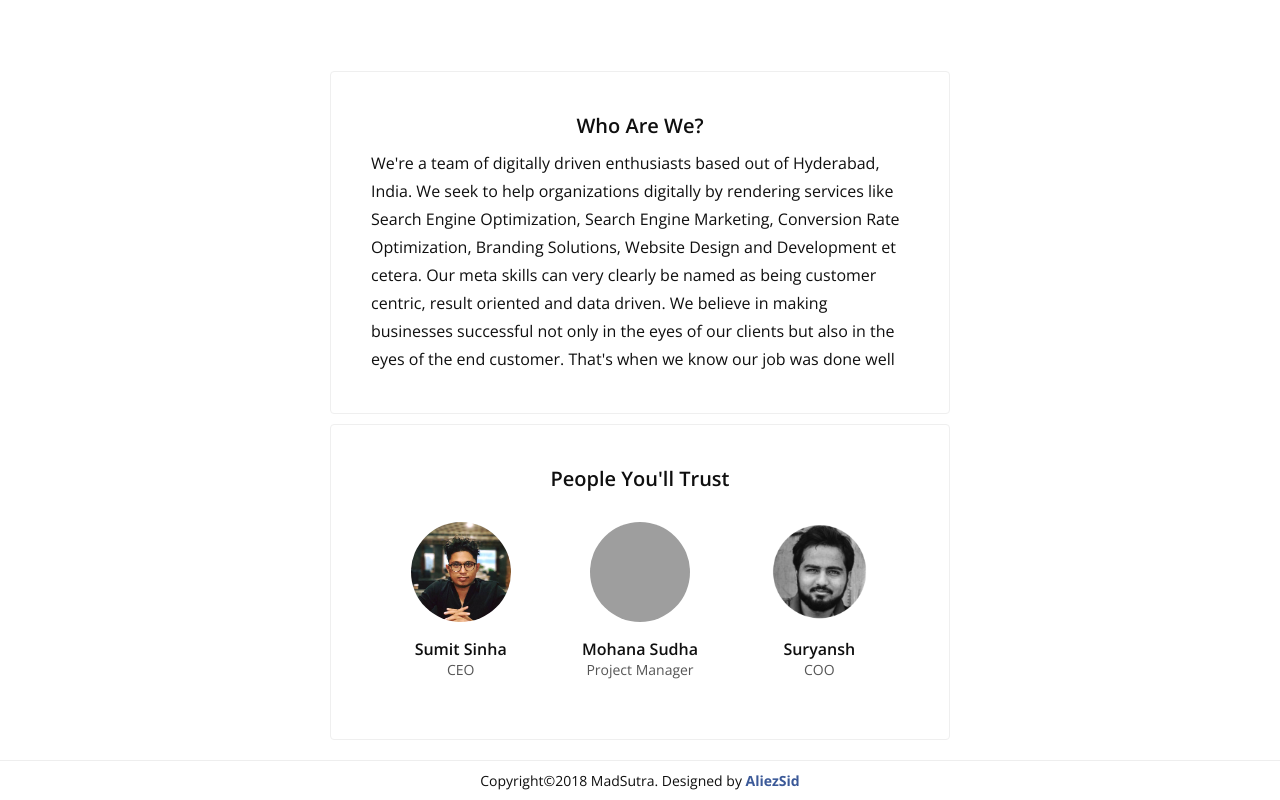
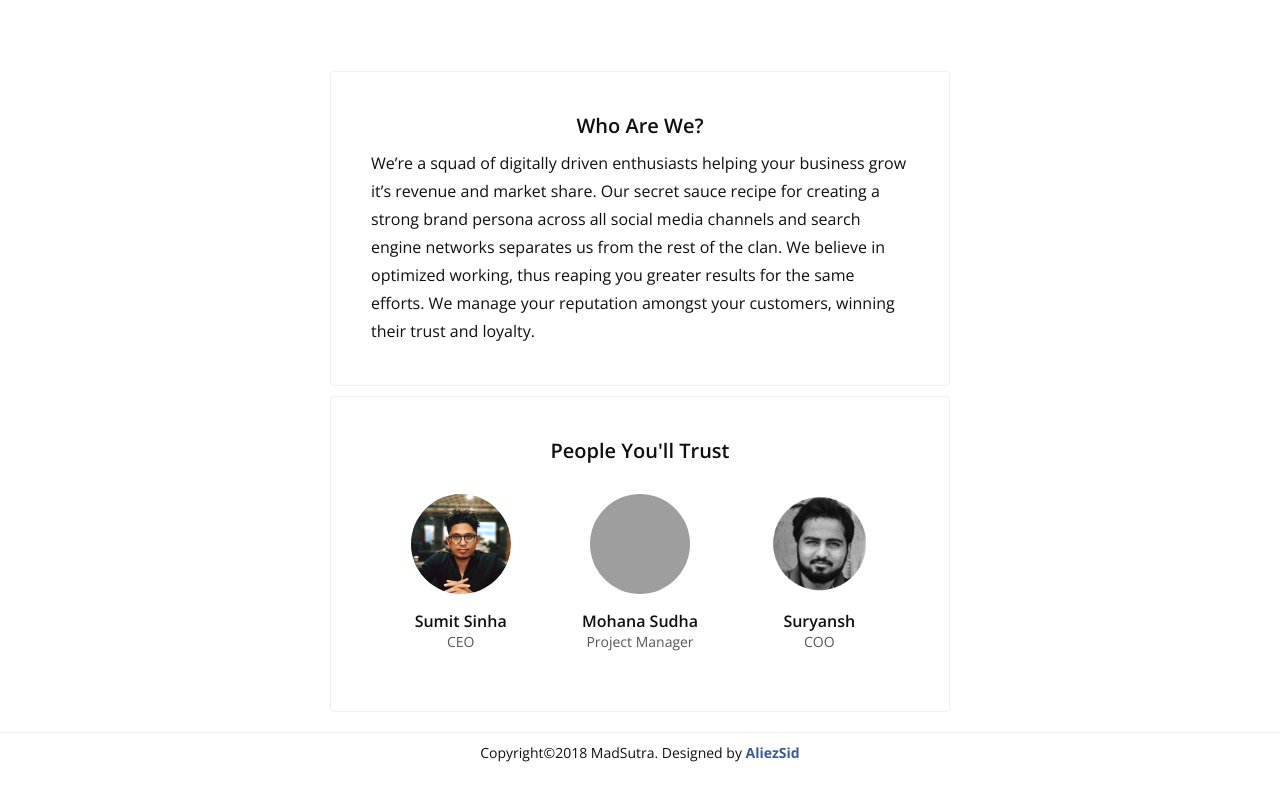
Before and after one commit to aliezsid/madsutra, a website: page client/index.html in a window 1280 px wide. Shown: the part 2481-3281 px from the top of the page. After the commit the page ends 3253 px from the top, so only its background shows below. Drawn offline with nearby package versions, Linux system fonts and the light colour scheme; grey boxes are pictures that could not be loaded.

Commit message:
about us change

```diff
--- a/client/index.html
+++ b/client/index.html
@@ -198,7 +198,7 @@
 						Who Are We?
 						</h4>
 						<p class="panel-description">
-							We're a team of digitally driven enthusiasts based out of Hyderabad, India. We seek to help organizations digitally by rendering services like Search Engine Optimization, Search Engine Marketing, Conversion Rate Optimization, Branding Solutions, Website Design and Development et cetera. Our meta skills can very clearly be named as being customer centric, result oriented and data driven. We believe in making businesses successful not only in the eyes of our clients but also in the eyes of the end customer. That's when we know our job was done well
+							We’re a squad of digitally driven enthusiasts helping your business grow it’s revenue and market share. Our secret sauce recipe for creating a strong brand persona across all social media channels and search engine networks separates us from the rest of the clan. We believe in optimized working, thus reaping you greater results for the same efforts. We manage your reputation amongst your customers, winning their trust and loyalty.
 						</p>
 					</div>
 
```
